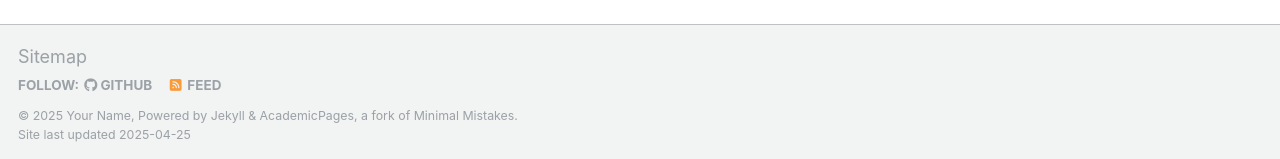
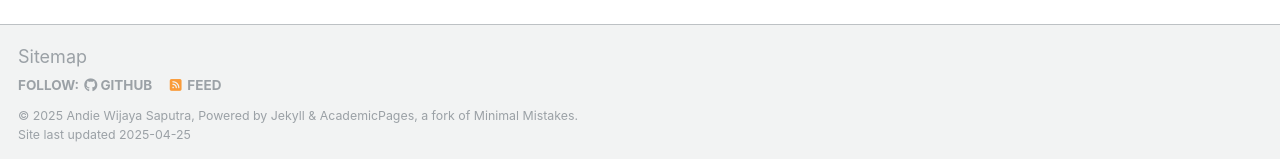
Before and after one commit to Jyawijaya/andiewijayasaputra.github.io, a Jekyll site: the page built from _pages/about.md, in a window 1280 px wide and 900 px high, scrolled down 2636 px. Shown: the part 738-897 px from the top of the window. Built offline with Jekyll 4.4.1, drawn with Linux system fonts in a browser that asks for light colours; some web fonts are replaced.

Commit message:
fix: correct name & description

```diff
--- a/_config.yml
+++ b/_config.yml
@@ -11,8 +11,8 @@
 site_theme               : "default"
 title                    : "Your Name / Site Title"
 title_separator          : "-"
-name                     : &name "Your Name"
-description              : &description "personal description"
+name                     : &name "Andie Wijaya Saputra"
+description              : &description "Master student"
 url                      : https://academicpages.github.io # the base hostname & protocol for your site e.g. "https://[your GitHub username].github.io"
 baseurl                  : "" # the subpath of your site, e.g. "/blog"
 repository               : "academicpages/academicpages.github.io"
```
